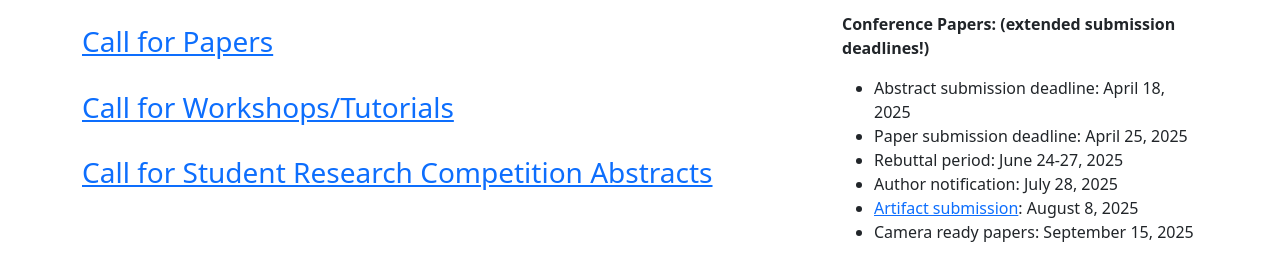
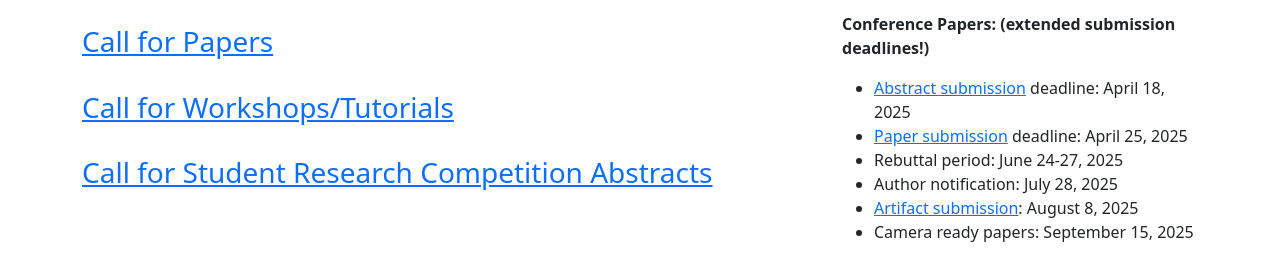
Before and after one commit to pact2025/pact2025.github.io, a Jekyll site: the page built from index.html, in a window 1280 px wide. Shown: the part 826-1090 px from the top of the page. Built offline with Jekyll 4.4.1, drawn with Linux system fonts in a browser that asks for light colours; part of the change alters nothing that is shown.

```diff
--- a/_includes/sidebar.html
+++ b/_includes/sidebar.html
@@ -4,11 +4,11 @@
 
 <ul>
   <li>
-    Abstract submission deadline:
+    <a href="https://pact25.hotcrp.com/" target="_blank">Abstract submission</a> deadline:
     April 18, 2025
   </li>
   <li>
-    Paper submission deadline:
+    <a href="https://pact25.hotcrp.com/" target="_blank">Paper submission</a> deadline:
     April 25, 2025
   </li>
   <li>
```
